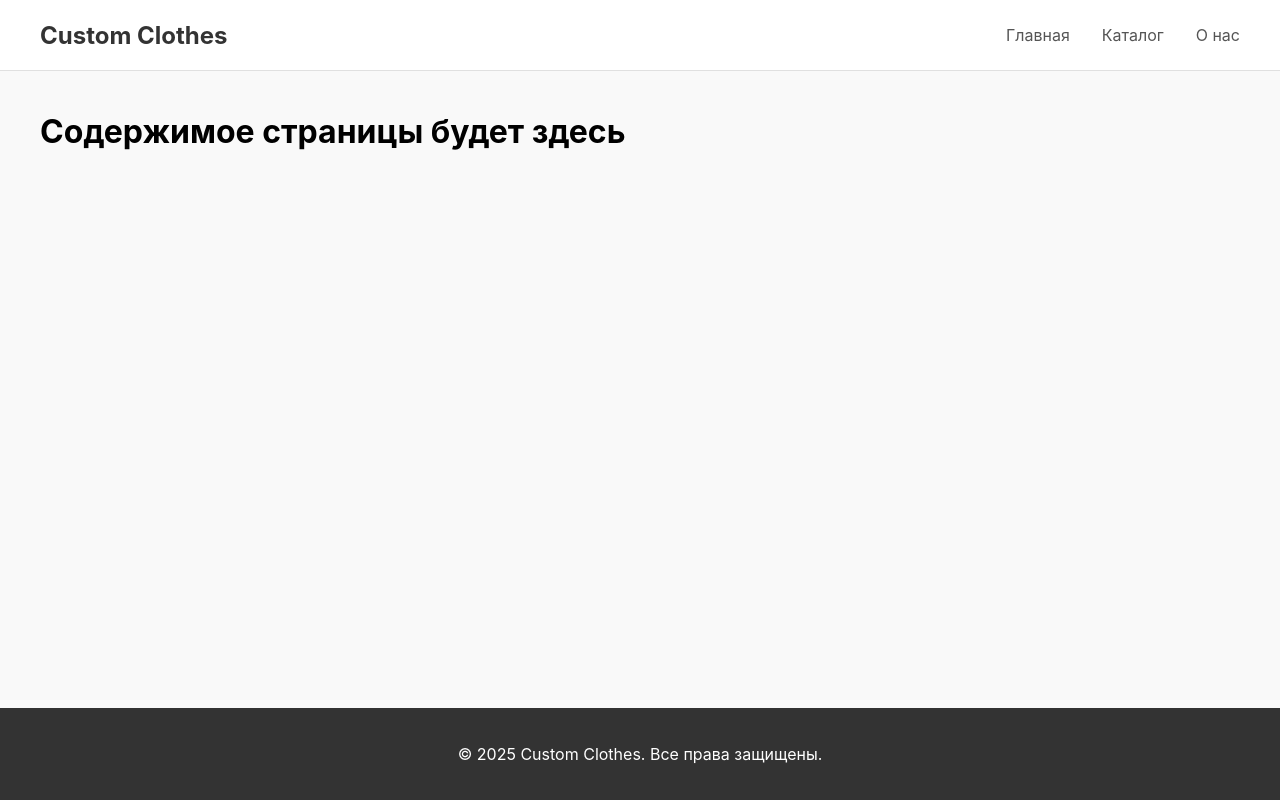
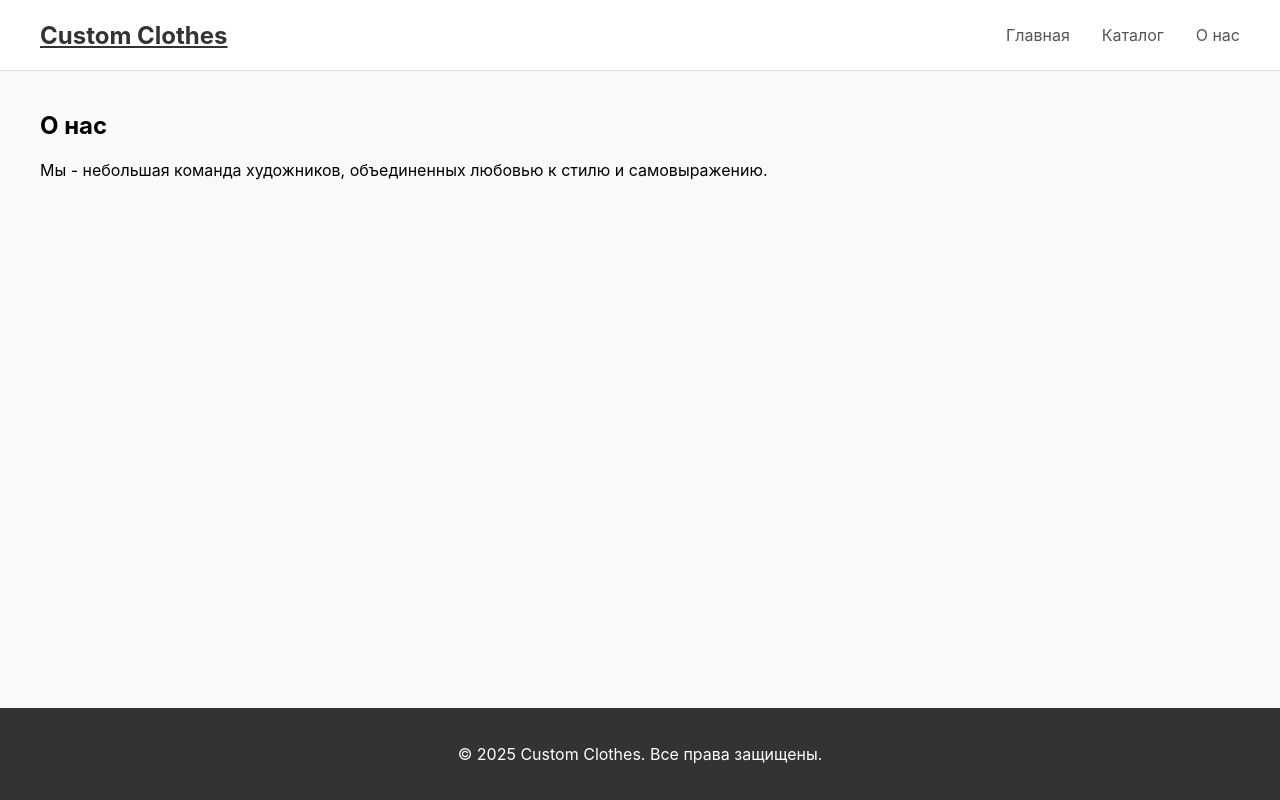
Before and after one commit to TimoshenkoAnna/brella-react-lab, a React (Create React App) app: page /about in a window 1280 px wide. Built offline with nearby package versions, Linux system fonts and the light colour scheme.

Commit message:
feat: implement page routing

```diff
--- a/package.json
+++ b/package.json
@@ -9,6 +9,7 @@
     "@testing-library/user-event": "^13.5.0",
     "react": "^19.2.0",
     "react-dom": "^19.2.0",
+    "react-router-dom": "^7.9.6",
     "react-scripts": "5.0.1",
     "web-vitals": "^2.1.4"
   },
--- a/src/App.js
+++ b/src/App.js
@@ -1,5 +1,10 @@
+
+import { Routes, Route } from 'react-router-dom';
 import Header from './components/Header/Header.js';
 import Footer from './components/Footer/Footer.js';
+import HomePage from './pages/HomePage.js';
+import CatalogPage from './pages/CatalogPage.js';
+import AboutPage from './pages/AboutPage.js';
 import './App.css';
 
 function App() {
@@ -7,10 +12,15 @@ function App() {
     <div className="app-wrapper">
       <Header />
       <main className="main-content">
-         <h1>Содержимое страницы будет здесь</h1>
+        <Routes>
+          <Route path="/" element={<HomePage />} />
+          <Route path="/catalog" element={<CatalogPage />} />
+          <Route path="/about" element={<AboutPage />} />
+        </Routes>
       </main>
       <Footer />
     </div>
   );
 }
+
 export default App;
--- a/src/components/Header/Header.js
+++ b/src/components/Header/Header.js
@@ -1,14 +1,16 @@
+import { Link } from 'react-router-dom';
 import './Header.css';
 
 function Header() {
   return (
     <header className="header">
         <div className="header-container">
-          <div className="header-logo">Custom Clothes</div>
+          {}
+          <Link to="/" className="header-logo">Custom Clothes</Link>
           <nav className="header-nav">
-            <a href="/">Главная</a>
-            <a href="/catalog">Каталог</a>
-            <a href="/about">О нас</a>
+            <Link to="/">Главная</Link>
+            <Link to="/catalog">Каталог</Link>
+            <Link to="/about">О нас</Link>
           </nav>
         </div>
     </header>
--- a/src/index.js
+++ b/src/index.js
@@ -1,11 +1,14 @@
 import React from 'react';
 import ReactDOM from 'react-dom/client';
+import { BrowserRouter } from 'react-router-dom'; // 1. Импортируем
 import './index.css';
 import App from './App';
 
 const root = ReactDOM.createRoot(document.getElementById('root'));
 root.render(
   <React.StrictMode>
-    <App />
+    <BrowserRouter> {/* 2. Оборачиваем App */}
+      <App />
+    </BrowserRouter>
   </React.StrictMode>
 );
--- /dev/null
+++ b/src/pages/AboutPage.js
@@ -0,0 +1,10 @@
+function AboutPage() {
+  return (
+    <div>
+      <h2>О нас</h2>
+      <p>Мы - небольшая команда художников, объединенных любовью к стилю и самовыражению.</p>
+    </div>
+  );
+}
+
+export default AboutPage;
--- /dev/null
+++ b/src/pages/CatalogPage.js
@@ -0,0 +1,10 @@
+function CatalogPage() {
+  return (
+    <div>
+      <h2>Каталог наших работ</h2>
+      <p>Здесь вы можете ознакомиться с примерами наших кастомных изделий.</p>
+    </div>
+  );
+}
+
+export default CatalogPage;
--- /dev/null
+++ b/src/pages/HomePage.js
@@ -0,0 +1,10 @@
+function HomePage() {
+  return (
+    <div>
+      <h2>Добро пожаловать в нашу мастерскую!</h2>
+      <p>Мы специализируемся на ручной кастомизации одежды, превращая обычные вещи в уникальные произведения искусства.</p>
+    </div>
+  );
+}
+
+export default HomePage;
```
Also changed, not shown: 1 other file (tests, documents, lock files or other folders).
